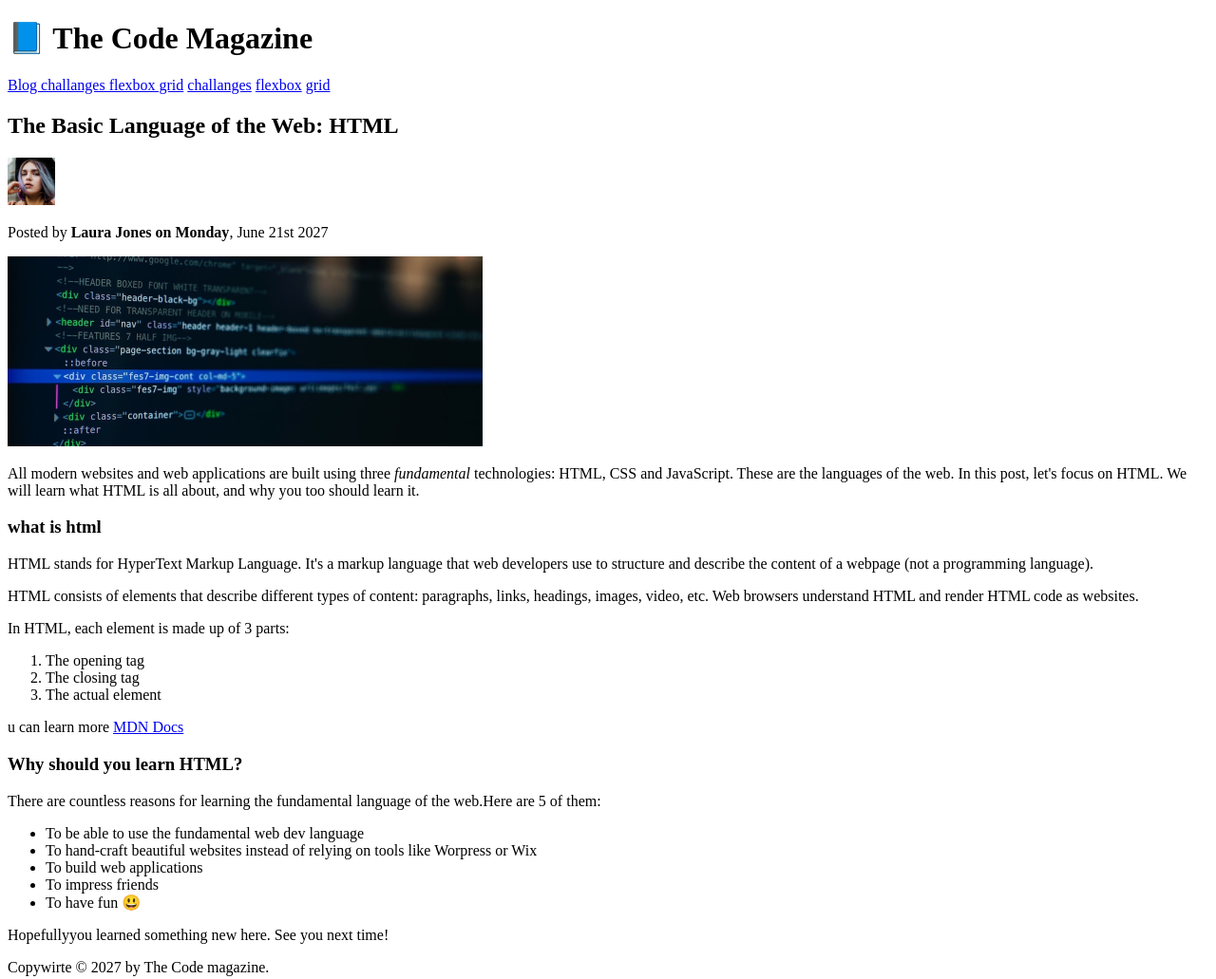
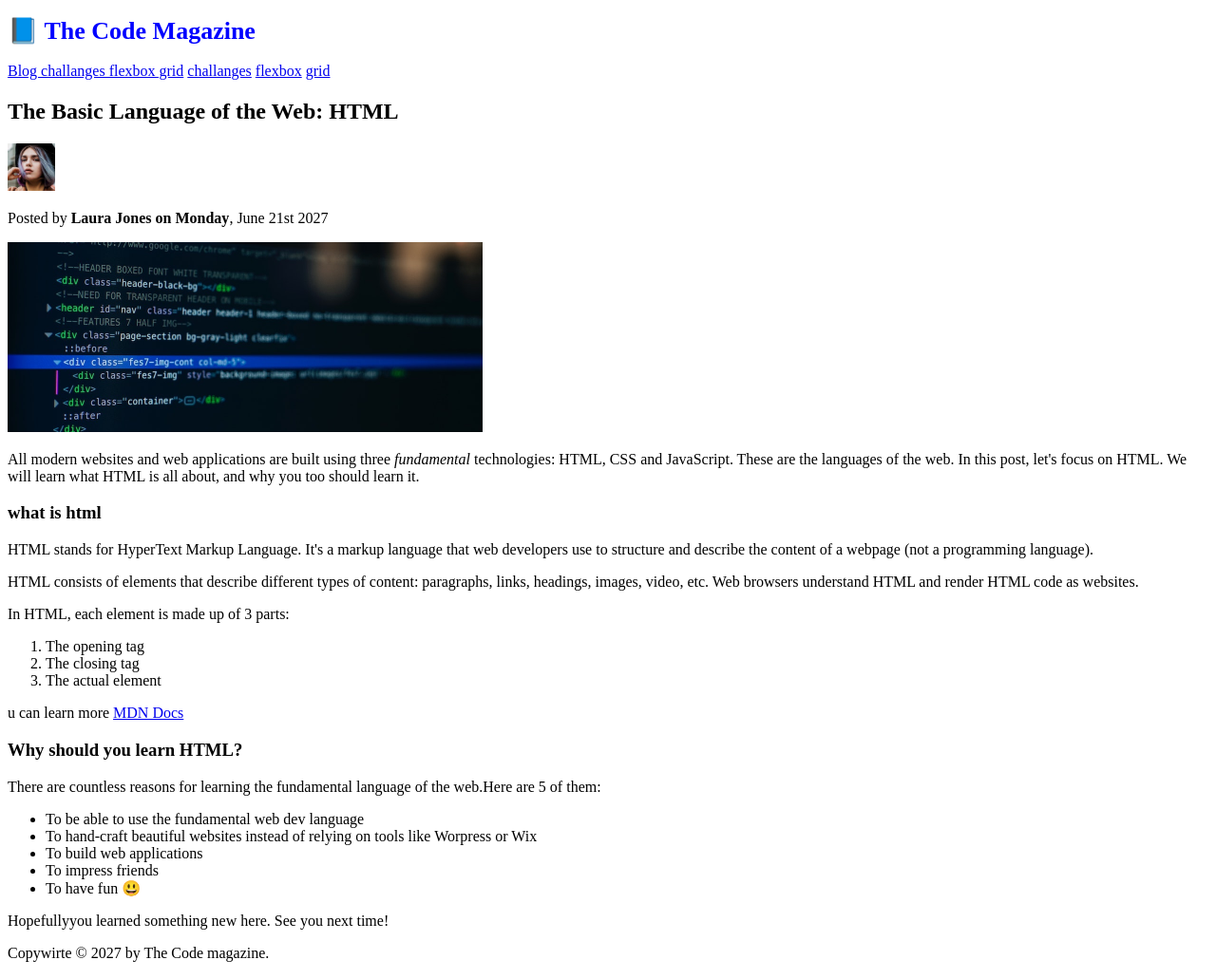
Before and after one commit to chiomaowuama/teaching-me-01, a plain HTML site: page index.html in a window 1280 px wide. Shown: the whole page at 95% size. Drawn offline with Linux system fonts and the light colour scheme.

Commit message:
moving css

```diff
--- a/index.html
+++ b/index.html
@@ -4,6 +4,7 @@
     <meta charset="UTF-8" />
     <meta name="viewport" content="width=device-width, initial-scale=1.0" />
     <title>basic html</title>
+    <link rel="stylesheet" href="style.css" />
   </head>
   <body>
     <header>
--- /dev/null
+++ b/style.css
@@ -0,0 +1,4 @@
+h1 {
+  color: blue;
+  font-size: 26px;
+}
```
